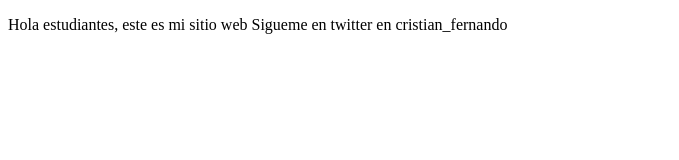
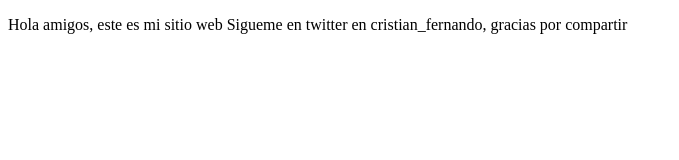
Before and after one commit to cristian-fernando/protectoDemoCursoPrework, a plain HTML site: page index.html in a window 1280 px wide. Shown: the whole page, without its empty margins (0-679 px from the left). Drawn offline with Linux system fonts and the light colour scheme.

Commit message:
cambiamosagregue gracias por compartir

```diff
--- a/index.html
+++ b/index.html
@@ -8,8 +8,8 @@
 </head>
 <body>
     <p>
-        Hola estudiantes, este es mi sitio web
-        Sigueme en twitter en cristian_fernando
+        Hola amigos, este es mi sitio web
+        Sigueme en twitter en cristian_fernando, gracias por compartir
     </p>
 </body>
 </html>
```
